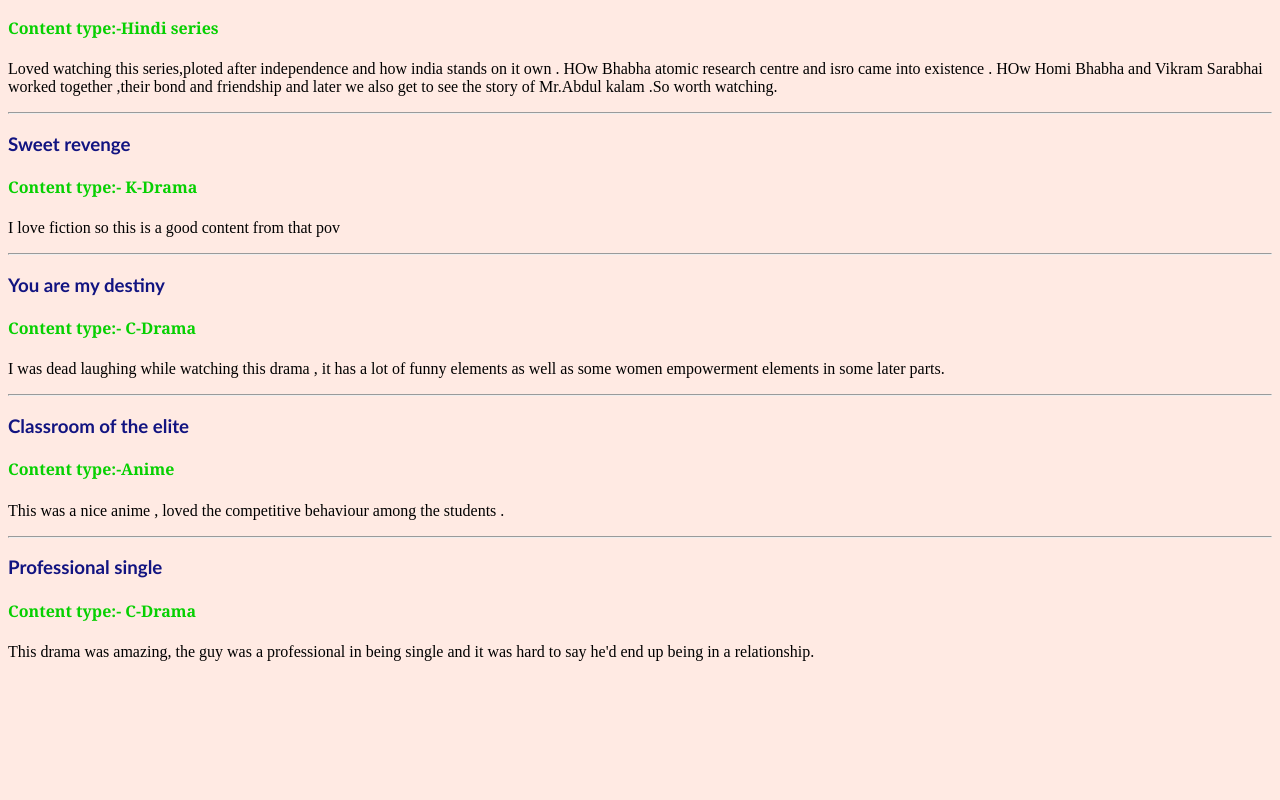
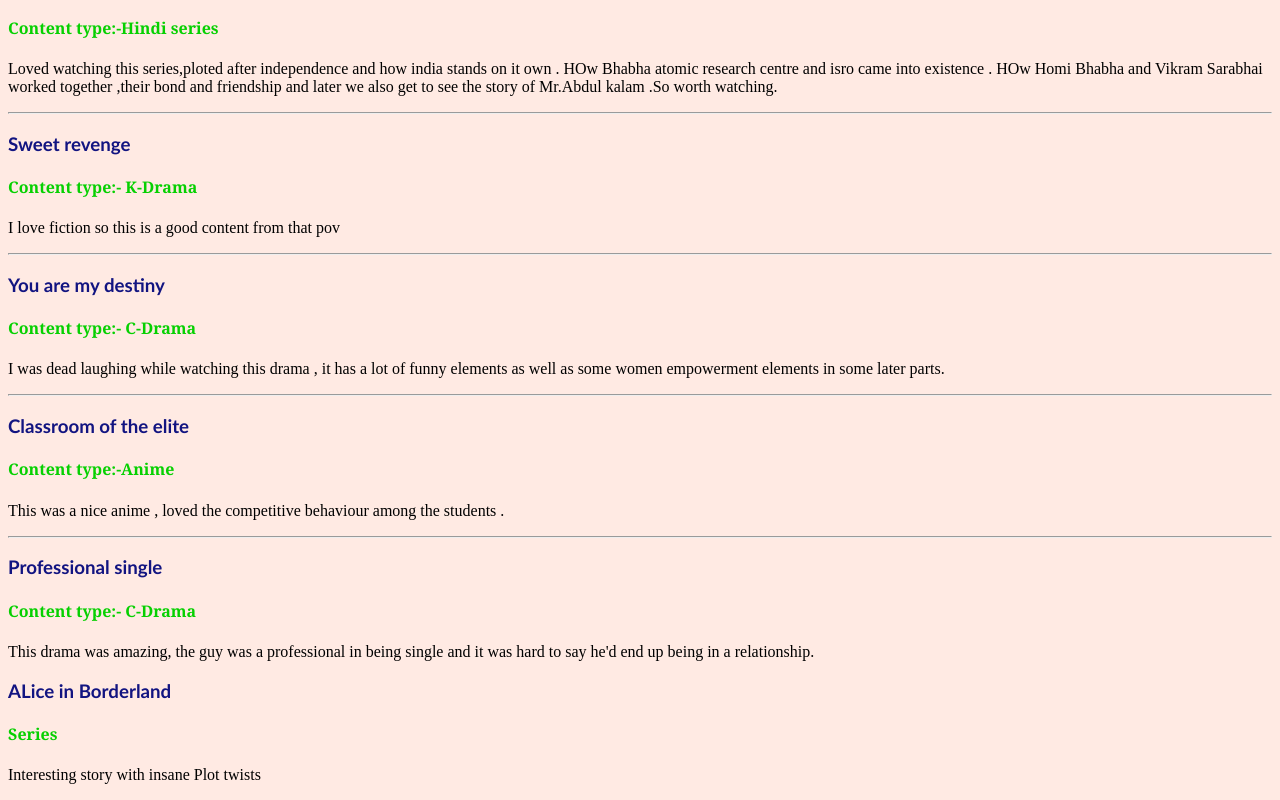
Before and after one commit to Aashijain-coder/Movie-Recommendations, a plain HTML site: page index.html in a window 1280 px wide. Shown: the part 4566-5366 px from the top of the page. Before the commit the page ends 5243 px from the top, so only its background shows below. Drawn offline with Linux system fonts and the light colour scheme.

Commit message:
Update index.html
added content

```diff
--- a/index.html
+++ b/index.html
@@ -147,3 +147,6 @@ This is the first ever drama that i watched. I used to rewatch it all the time ,
 <h3>Professional single </h3>
 <h4>Content type:- C-Drama </h4>
 <p> This drama was amazing, the guy was a professional in being single and it was hard to say he'd end up being in a relationship.</p>
+<h3>ALice in Borderland </h3>
+<h4> Series </h4>
+<p> Interesting story with insane Plot twists</p>
```
